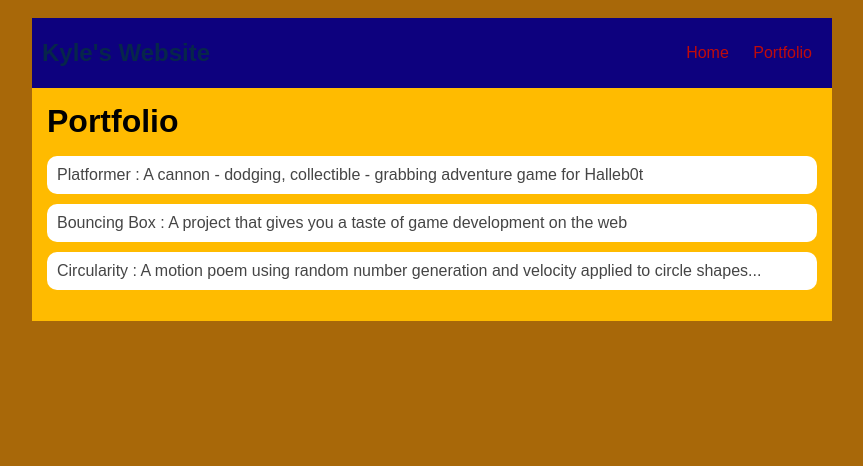
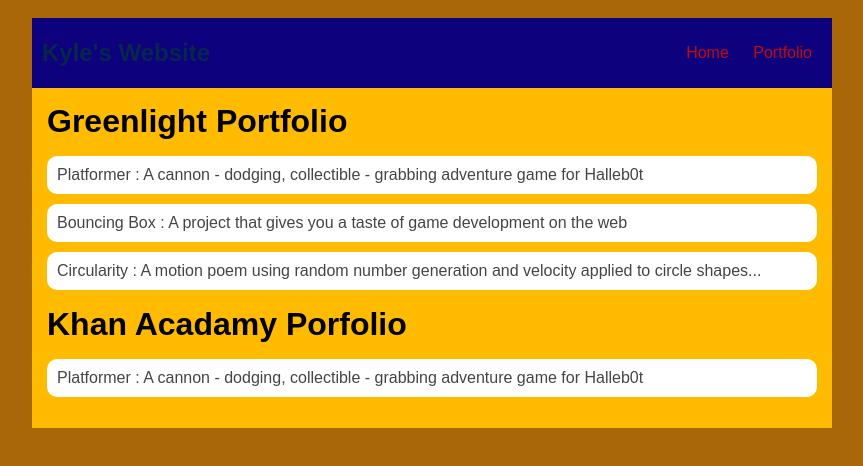
Before and after one commit to kylepowe/kylepowe.github.io, a plain HTML site: page portfolio.html in a window 1280 px wide. Shown: the whole page, without its empty margins (208-1071 px from the left). Drawn offline with Linux system fonts and the light colour scheme.

Commit message:
fixer upper

```diff
--- a/portfolio.html
+++ b/portfolio.html
@@ -68,23 +68,23 @@
              color: black;
          }
 
-         #portfolio {
+         .portfolio {
              list-style-type: none;
              padding-left: 0;
          }
 
-         #portfolio li {
+         .portfolio li {
              background: #fff;
              padding: 10px;
              border-radius: 10px;
              margin-bottom: 10px;
          }
 
-         #portfolio li:hover {
+         .portfolio li:hover {
              background: #eee;
          }
 
-         #portfolio a {
+         .portfolio a {
              text-decoration: none;
              color: #454545;
          }
@@ -102,11 +102,15 @@
             </nav>
           <main>
             <div class="content">
-                <h1>Portfolio</h1>
-                <ul id="portfolio">
+                <h1>Greenlight Portfolio</h1>
+                <ul class="portfolio">
                     <li><a href="projects/platformer/">Platformer : A cannon - dodging, collectible - grabbing adventure game for Halleb0t</a></li>
                     <li><a href="projects/bouncing-box/">Bouncing Box : A project that gives you a taste of game development on the web </a></li>
                     <li><a href="projects/circularity/">Circularity : A motion poem using random number generation and velocity applied to circle shapes...</a></li>
+                </ul>
+                <h1>Khan Acadamy Porfolio</h1>
+                <ul class="portfolio">
+                    <li><a href="https://www.khanacademy.org/computer-programming/spin-off-of-project-whats-for-dinner/5500372825718784/">Platformer : A cannon - dodging, collectible - grabbing adventure game for Halleb0t</a></li>
                 </ul>
             </div>
             </main>
```
